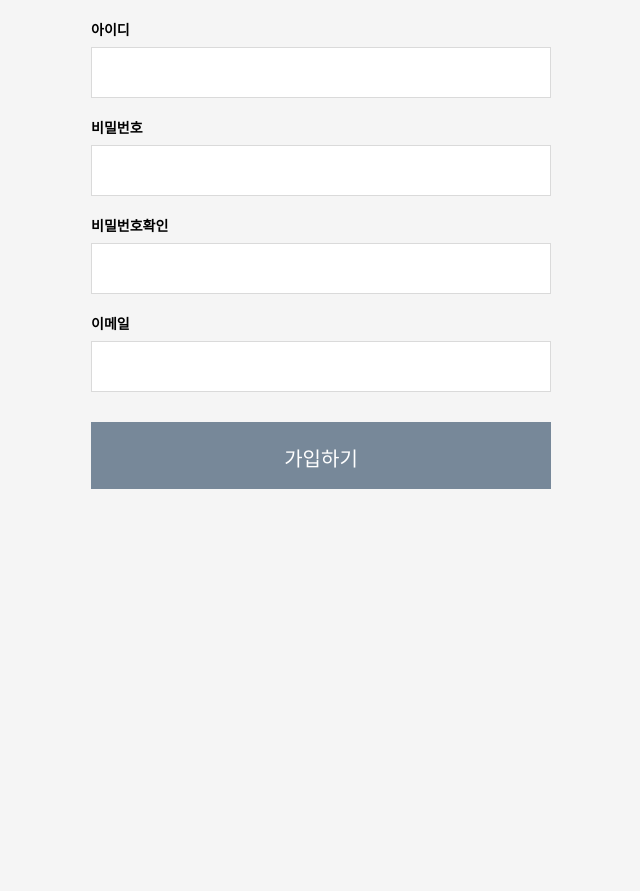
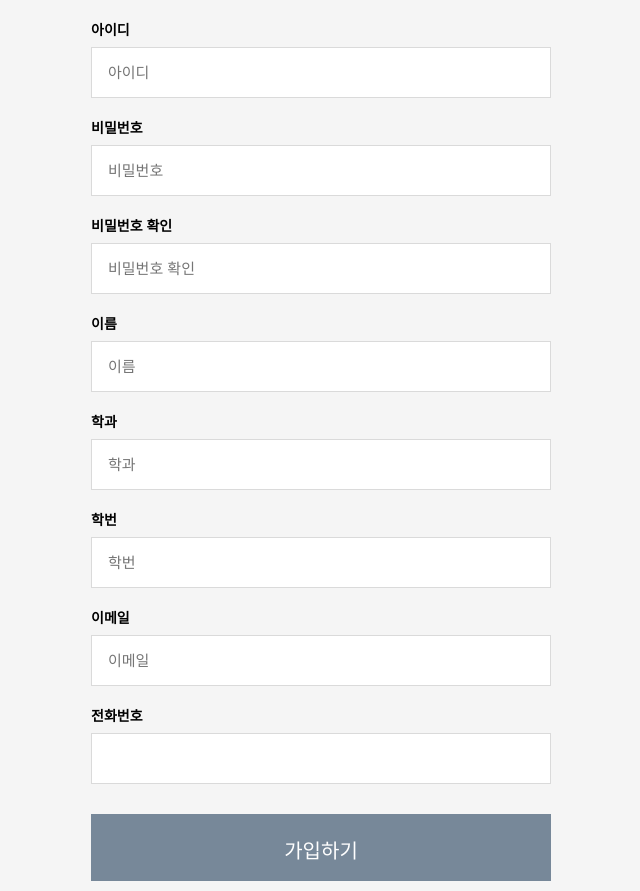
Before and after one commit to young1004/Toast_Cal, a Django app: page /signup/ in a window 1280 px wide. Shown: the part 133-1024 px from the top of the page, without its empty margins (319-959 px from the left). Before the commit the page ends 622 px from the top, so only its background shows below. Run offline with Django 3.2, Linux system fonts and the light colour scheme.

Commit message:
login all complete_01

```diff
--- a/toast_cal/admin.py
+++ b/toast_cal/admin.py
@@ -1,6 +1,6 @@
 from django.contrib import admin
-from .models import Calendar
+from .models import Calendar, Users
 
-# Register your models here.
 
 admin.site.register(Calendar)
+admin.site.register(Users)
--- a/toast_cal/static/styles/newuser.css
+++ b/toast_cal/static/styles/signup.css
@@ -1,7 +1,7 @@
 @import url('https://fonts.googleapis.com/css?family=Nanum+Gothic:400,700,800');
 
 /* html 문서 전체의 마진값 을 없앰 + 폰트변경 */
-html, body{
+html, body {
     margin-top: 0px;
     margin-left: 0px;
     margin-right: 0px;
@@ -10,7 +10,7 @@ html, body{
     background-color: whitesmoke;
 }
 
-#header{
+#header {
     position: relative;
     overflow: hidden;
     text-align: center;
@@ -18,14 +18,30 @@ html, body{
     padding-bottom: 20px;
 }
 
-#header a:link { color: lightslategrey; text-decoration: none; } /*클릭하지않은 링크에 대한 css속성값*/
-#header a:visited { color: lightslategrey; text-decoration: none; } /*한번 들어갔던 링크에 대한 css 속성값*/
-#header a:hover { color: lightslategrey; text-decoration: none; } /*링크위에 마우스를 올려놨을때*/
+#header a:link {
+    color: lightslategrey;
+    text-decoration: none;
+}
 
-select{
+/*클릭하지않은 링크에 대한 css속성값*/
+#header a:visited {
+    color: lightslategrey;
+    text-decoration: none;
+}
+
+/*한번 들어갔던 링크에 대한 css 속성값*/
+#header a:hover {
+    color: lightslategrey;
+    text-decoration: none;
+}
+
+/*링크위에 마우스를 올려놨을때*/
+
+select {
     border-style: none;
 }
-.main_logo{
+
+.main_logo {
     font-weight: 700;
     font-size: 40px;
     margin-top: 0px;
@@ -37,18 +53,19 @@ select{
     max-width: 768px;
     min-width: 460px;
 }
-#content{
+
+#content {
     width: 460px;
     margin: 0 auto;
 }
 
-.join_title{
+.join_title {
     margin-top: 19px;
     margin-bottom: 8px;
     font-size: 14px;
 }
 
-.ps_box{
+.ps_box {
     display: block;
     padding: 10px 14px 10px 14px;
     position: relative;
@@ -59,7 +76,7 @@ select{
     background-color: white;
 }
 
-.int{
+.user_info {
     display: block;
     position: relative;
     width: 100%;
@@ -72,11 +89,11 @@ select{
     box-sizing: border-box;
 }
 
-.btn_area{
+.btn_area {
     margin: 30px 0 10px;
 }
 
-.btn_type{
+.btn_type {
     font-weight: 400;
     display: block;
     width: 100%;
--- a/toast_cal/templates/signup.html
+++ b/toast_cal/templates/signup.html
@@ -6,7 +6,7 @@
     <meta charset="UTF-8">
     <title>회원가입</title>
     <script src="https://code.jquery.com/jquery-3.3.1.js"></script>
-    <link rel="stylesheet" href="{% static 'styles/newuser.css' %}">
+    <link rel="stylesheet" href="{% static 'styles/signup.css' %}">
 </head>
 
 <body>
@@ -24,10 +24,10 @@
             <div id="content">
                 <div>
                     <h3 class="join_title">
-                        <label for="id">아이디</label>
+                        <label for="userid">아이디</label>
                     </h3>
                     <span class="ps_box">
-                        <input type="text" name="username" class="int" maxlength="20">
+                        <input type="text" name="userID" class="user_info" maxlength="20" placeholder="아이디">
                     </span>
                 </div>
                 <div>
@@ -35,23 +35,56 @@
                         <label for="psw1">비밀번호</label>
                     </h3>
                     <span class="ps_box">
-                        <input type="password" name="password1" class="int" maxlength="20">
+                        <input type="password" name="password" class="user_info" maxlength="20" placeholder="비밀번호">
                     </span>
                     <h3 class="join_title">
-                        <label for="psw2">비밀번호확인</label>
+                        <label for="psw2">비밀번호 확인</label>
                     </h3>
                     <span class="ps_box int_psw">
-                        <input type="password" name="password2" class="int" maxlength="20">
+                        <input type="password" name="password_check" class="user_info" maxlength="20"
+                            placeholder="비밀번호 확인">
                     </span>
                 </div>
+                <div>
+                    <h3 class="join_title">
+                        <label for="username">이름</label>
+                    </h3>
+                    <span class="ps_box">
+                        <input type="text" name="username" class="user_info" maxlength="20" placeholder="이름">
+                    </span>
+                </div>
+                <div>
+                    <h3 class="join_title">
+                        <label for="userdep">학과</label>
+                    </h3>
+                    <span class="ps_box">
+                        <input type="text" name="department" class="user_info" maxlength="20" placeholder="학과">
+                    </span>
+                    <h3 class="join_title">
+                        <label for="userno">학번</label>
+                    </h3>
+                    <span class="ps_box">
+                        <input type="text" name="studentID" class="user_info" maxlength="20" placeholder="학번">
+                    </span>
+                </div>
+
                 <div>
                     <h3 class="join_title">
                         <label for="email">이메일</label>
                     </h3>
                     <span class="ps_box">
-                        <input type="text" id="email" name="email" class="int" maxlength="100">
+                        <input type="text" id="email" name="email" class="user_info" maxlength="100" placeholder="이메일">
                     </span>
                 </div>
+                <div>
+                    <h3 class="join_title">
+                        <label for="phone">전화번호</label>
+                    </h3>
+                    <span class="ps_box">
+                        <input type="text" name="phone" class="user_info" maxlength="100">
+                    </span>
+                </div>
+
                 <div class="btn_area">
                     <input type="submit" class="btn_type" value="가입하기">
                 </div>
--- a/toast_cal/views.py
+++ b/toast_cal/views.py
@@ -1,12 +1,15 @@
 from django.shortcuts import render, redirect
 from django.http import HttpResponse  # , JsonResponse
 from django.core import serializers
-from .models import Calendar
+from .models import Calendar, Users
 from django.views.decorators.csrf import csrf_exempt
 
-from django.contrib.auth.models import User
+from django.contrib.auth.hashers import make_password, check_password
+
+# from django.contrib.auth.models import User
 from django.contrib import auth
-from django.contrib.auth import authenticate, login, logout
+
+# from django.contrib.auth import authenticate, login, logout
 
 # 메인 홈페이지 리턴
 def index(request):
@@ -16,7 +19,7 @@ def index(request):
 
 # 서버에서 ajax로 일정 보내주는 뷰 (수정)
 def ourstores(request):
-    stores_list = Calendar.objects.filter(userID=request.session["username"])
+    stores_list = Calendar.objects.filter(userID=request.session["userID"])
 
     stores_list_json = serializers.serialize("json", stores_list)
 
@@ -28,7 +31,7 @@ def ourstores(request):
 def createData(request):
     if request.method == "POST":
         new_instance = Calendar.objects.create(
-            userID=request.session["username"],
+            userID=request.session["userID"],
             calendar=request.POST["calendar"],
             title=request.POST["title"],
             location=request.POST["location"],
@@ -73,13 +76,21 @@ def deleteData(request):
 # 회원가입 페이지
 def signup(request):
     if request.method == "POST":
-        if request.POST["password1"] == request.POST["password2"]:
-            user = User.objects.create_user(
+        userID = request.POST["userID"]
+        password = request.POST["password"]
+        password_check = request.POST["password_check"]
+
+        if password == password_check:
+            user_data = Users(
+                userID=userID,
+                password=make_password(password),
                 username=request.POST["username"],
-                password=request.POST["password1"],
+                department=request.POST["department"],
+                studentID=request.POST["studentID"],
                 email=request.POST["email"],
+                phone=request.POST["phone"],
             )
-            auth.login(request, user)
+            user_data.save()
 
             return redirect("login")
         return render(request, "signup.html")
@@ -89,26 +100,24 @@ def signup(request):
 # 로그인 페이지
 def login(request):
     if request.method == "POST":
-        username = request.POST["username"]
-        password = request.POST["password"]
-        user = auth.authenticate(request, username=username, password=password)
+        userID = request.POST.get("userID", None)
+        password = request.POST.get("password", None)
 
-        if user is not None:
-            auth.login(request, user)
-            request.session["username"] = username
-            request.session["password"] = password
-
-            return redirect("/toast_cal/")
+        if not (userID and password):
+            return render(request, "login.html", {"error": "아이디와 비밀번호를 모두 입력해주세요."})
         else:
-            return render(
-                request, "login.html", {"error": "username or password is incorrent"}
-            )
+            user_data = Users.objects.get(userID=userID)
+            if check_password(password, user_data.password):
+                request.session["userID"] = userID
+                return redirect("/toast_cal/")
+            else:
+                return render(request, "login.html", {"error": "비밀번호를 틀렸습니다."})
     else:
         return render(request, "login.html")
 
 
 # 로그아웃
 def logout(request):
-    auth.logout(request)
+    request.session.pop("userID")
 
     return redirect("login")
```
Also changed, not shown: toast_cal/models.py (+30 -9 lines), toast_cal/static/styles/login.css (+2 -48 lines), toast_cal/templates/login.html (+6 -4 lines), toast_cal/migrations/0008_auto_20200427_2019.py (added), toast_cal/migrations/0009_auto_20200427_2020.py (added).
